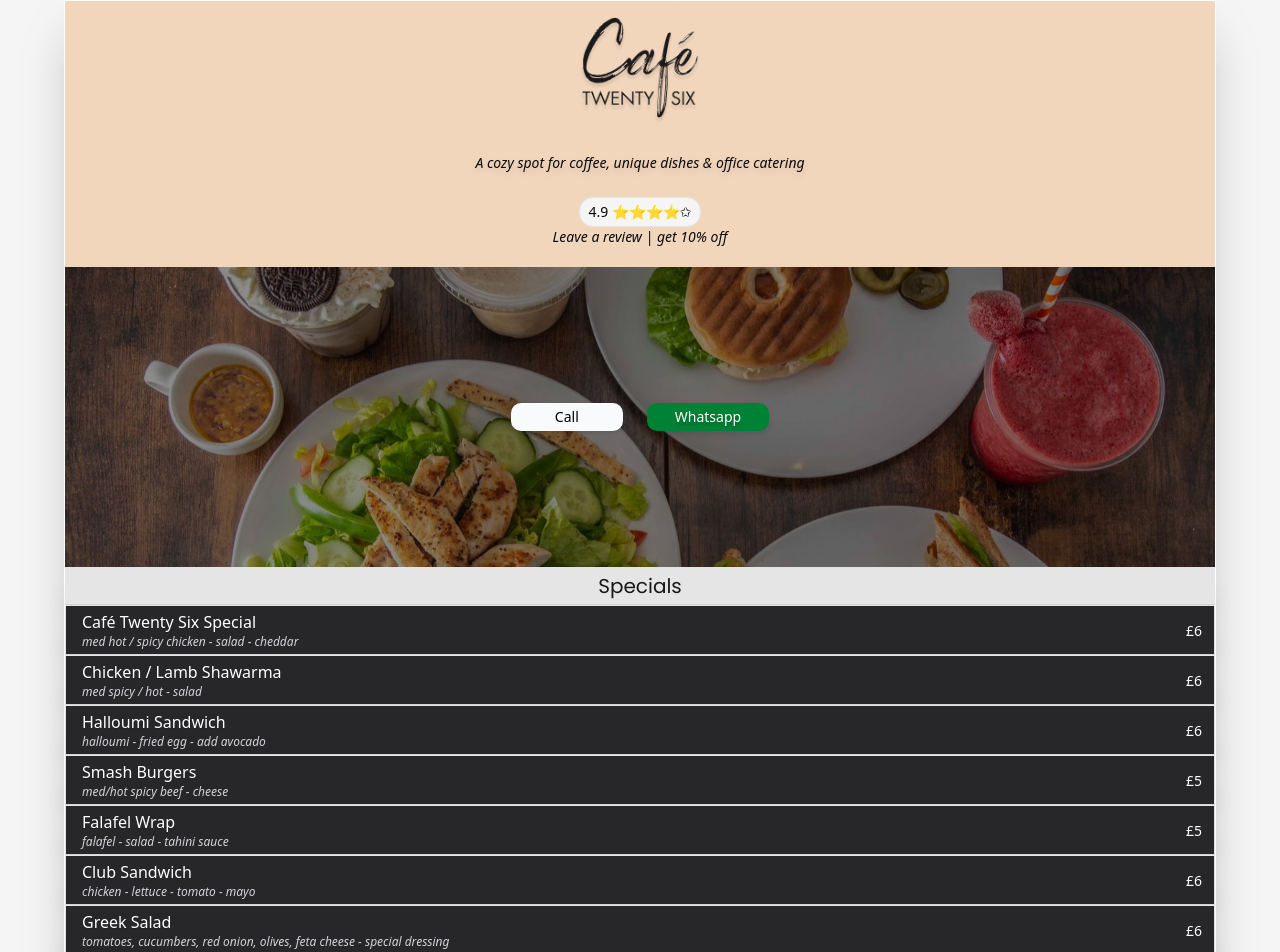
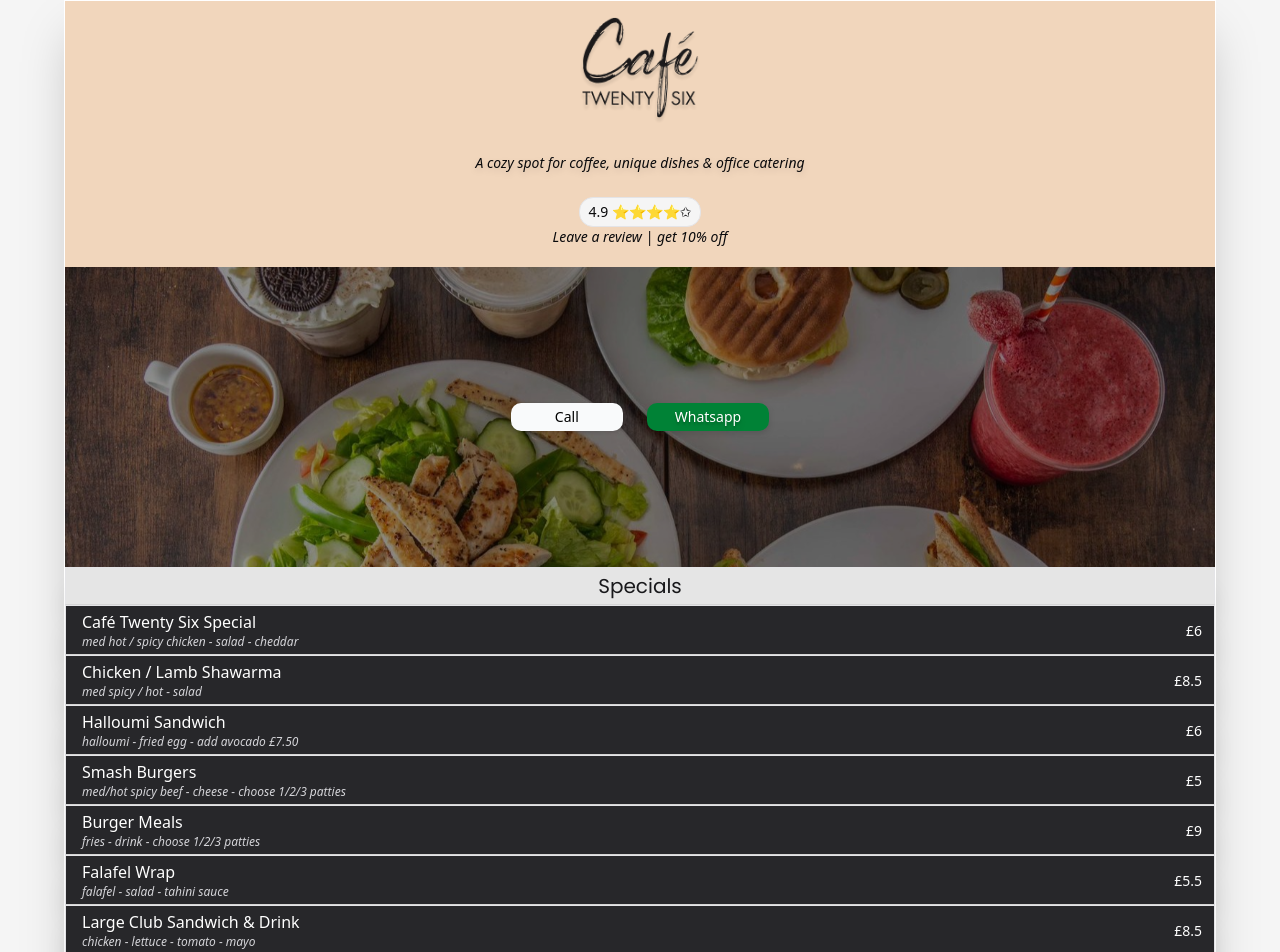
Before and after one commit to ArifAlee/cafetwentysix, a React (Vite) app: page / in a window 1280 px wide. Shown: the top 952 px of the page. Built offline with nearby package versions, Linux system fonts and the light colour scheme.

Commit message:
item changes

```diff
--- a/src/components/Loyalty.jsx
+++ b/src/components/Loyalty.jsx
@@ -8,6 +8,7 @@
       <a
         href="https://play.google.com/store/apps/details?id=locale.ewallet&hl=en_GB&pli=1"
         onClick={() => track("enquire-btn", { subdomain: "cafetwentsix" })}
+        className="flex justify-center items-center"
       >
         <img src={burdi} alt="burdi loyalty" className="w-1/4 md:w-1/10" />
         <span className="text-sm">
--- a/src/components/MenuItems.jsx
+++ b/src/components/MenuItems.jsx
@@ -14,31 +14,37 @@
     key: uuid(),
     name: "Chicken / Lamb Shawarma",
     filling: "med spicy / hot - salad ",
-    price: 6.0,
+    price: 8.50,
   },
   {
     key: uuid(),
     name: "Halloumi Sandwich",
-    filling: "halloumi - fried egg - add avocado ",
+    filling: "halloumi - fried egg - add avocado £7.50",
     price: 6.0,
   },
   {
     key: uuid(),
     name: "Smash Burgers",
-    filling: "med/hot spicy beef - cheese ",
-    price: 5,
+    filling: "med/hot spicy beef - cheese - choose 1/2/3 patties ",
+    price: 5.0,
+  },
+  {
+    key: uuid(),
+    name: "Burger Meals",
+    filling: "fries - drink - choose 1/2/3 patties ",
+    price: 9.0,
   },
   {
     key: uuid(),
     name: "Falafel Wrap",
     filling: "falafel - salad - tahini sauce",
-    price: 5.0,
+    price: 5.50,
   },
   {
     key: uuid(),
-    name: "Club Sandwich",
+    name: "Large Club Sandwich & Drink",
     filling: "chicken - lettuce - tomato - mayo ",
-    price: 6.0,
+    price: 8.50,
   },
   {
     key: uuid(),
```
